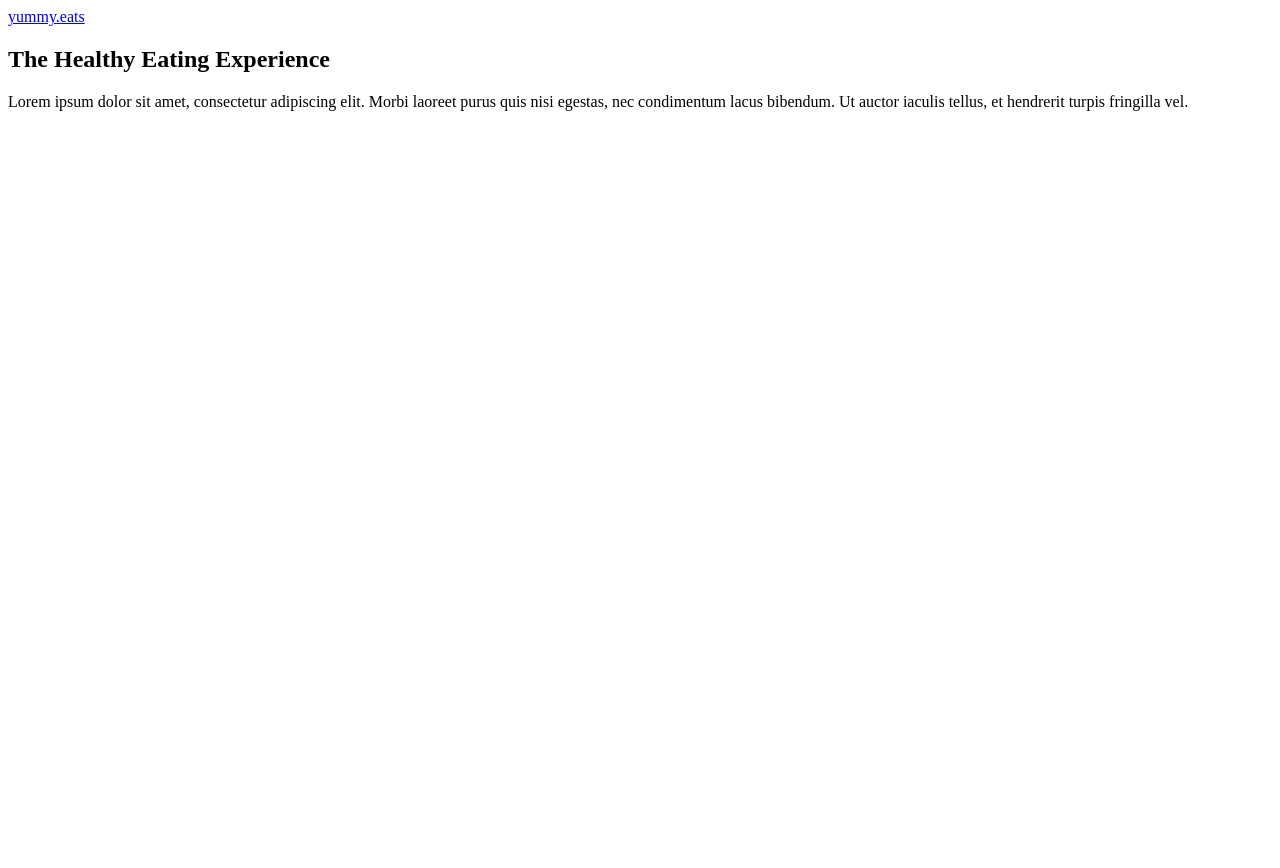
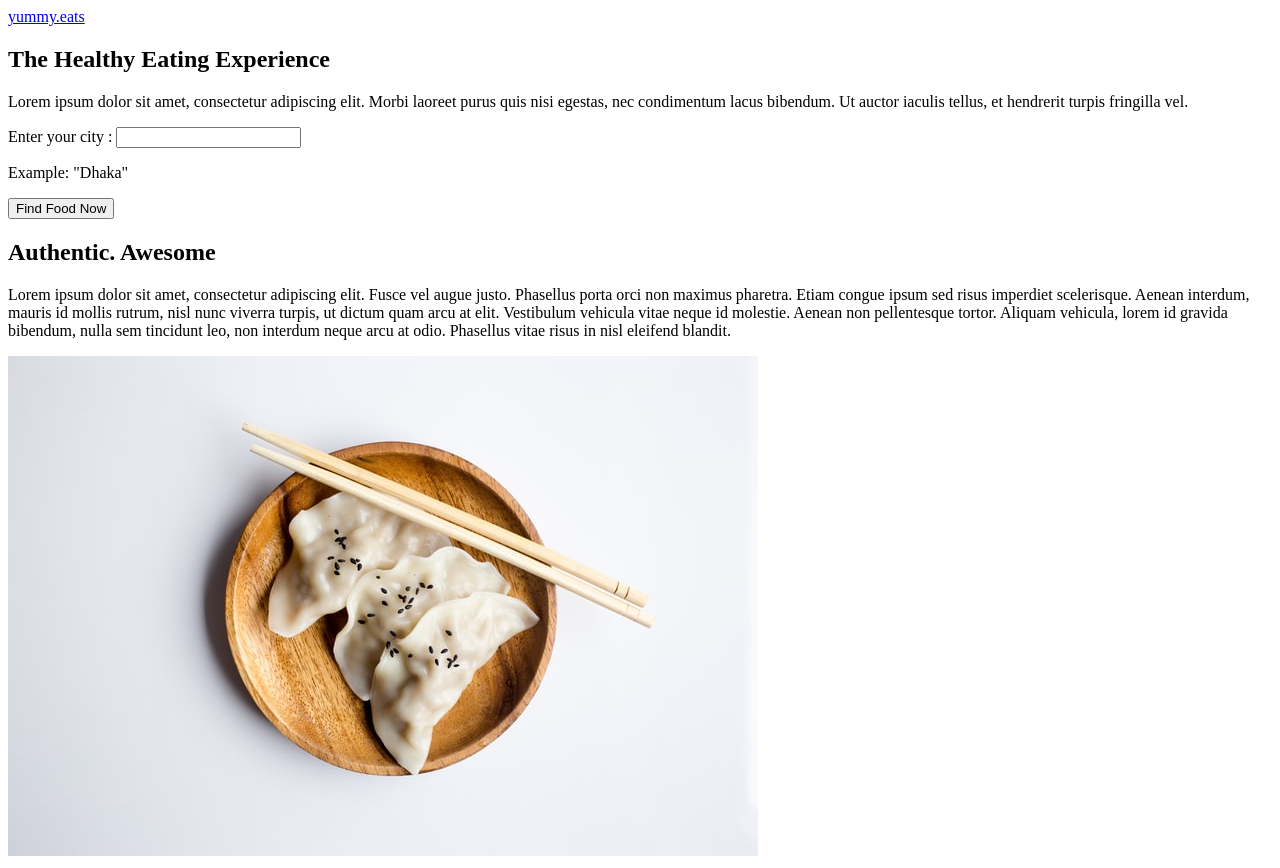
Before and after one commit to AshrafNadir/Front-End, a plain HTML site: page index.html in a window 1280 px wide. Before the commit the page ends 800 px from the top, so only its background shows below. Drawn offline with Linux system fonts and the light colour scheme.

Commit message:
images added, html complete

```diff
--- a/index.html
+++ b/index.html
@@ -16,11 +16,26 @@
             <h1><span>The Healthy</span> Eating Experience</h1>
             <p>Lorem ipsum dolor sit amet, consectetur adipiscing elit. Morbi laoreet purus quis nisi egestas, nec condimentum lacus bibendum. Ut auctor iaculis tellus, et hendrerit turpis fringilla vel.</p>
 
-        </section>
+            <div class="form-container">
+                <form action="">
+                    <div class="form-left">
+                        <label for="city">Enter your city :</label>
+                        <input type="text" name="city" id="city">
+                        <p>Example: "Dhaka"</p>
+                    </div>
 
-        <section>
-
+                    <input type="button" value="Find Food Now">
+                </form>
+            </div>
         </section>
     </div>
+    <section class="authentic">
+        <div class="right-col">
+            <h2>Authentic. Awesome</h2>
+            <p>Lorem ipsum dolor sit amet, consectetur adipiscing elit. Fusce vel augue justo. Phasellus porta orci non maximus pharetra. Etiam congue ipsum sed risus imperdiet scelerisque. Aenean interdum, mauris id mollis rutrum, nisl nunc viverra turpis, ut dictum quam arcu at elit. Vestibulum vehicula vitae neque id molestie. Aenean non pellentesque tortor. Aliquam vehicula, lorem id gravida bibendum, nulla sem tincidunt leo, non interdum neque arcu at odio. Phasellus vitae risus in nisl eleifend blandit.</p>
+        </div>
+        <img src="images/food.jpg" alt="food bowl">
+
+    </section>
 </body>
 </html>
```
Also changed, not shown: images/bg.jpg (added), images/food.jpg (added), images/photo-1552010099-5dc86fcfaa38.jpg (added).
